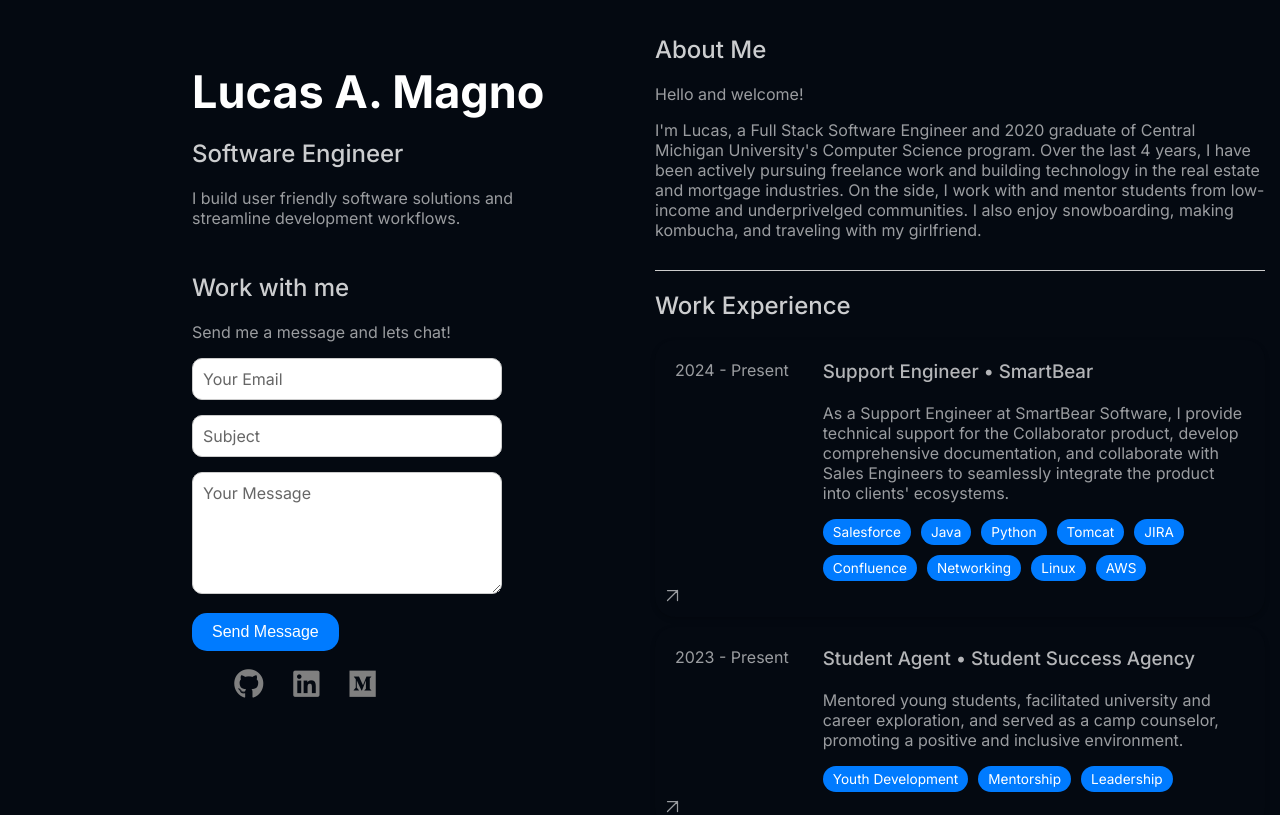
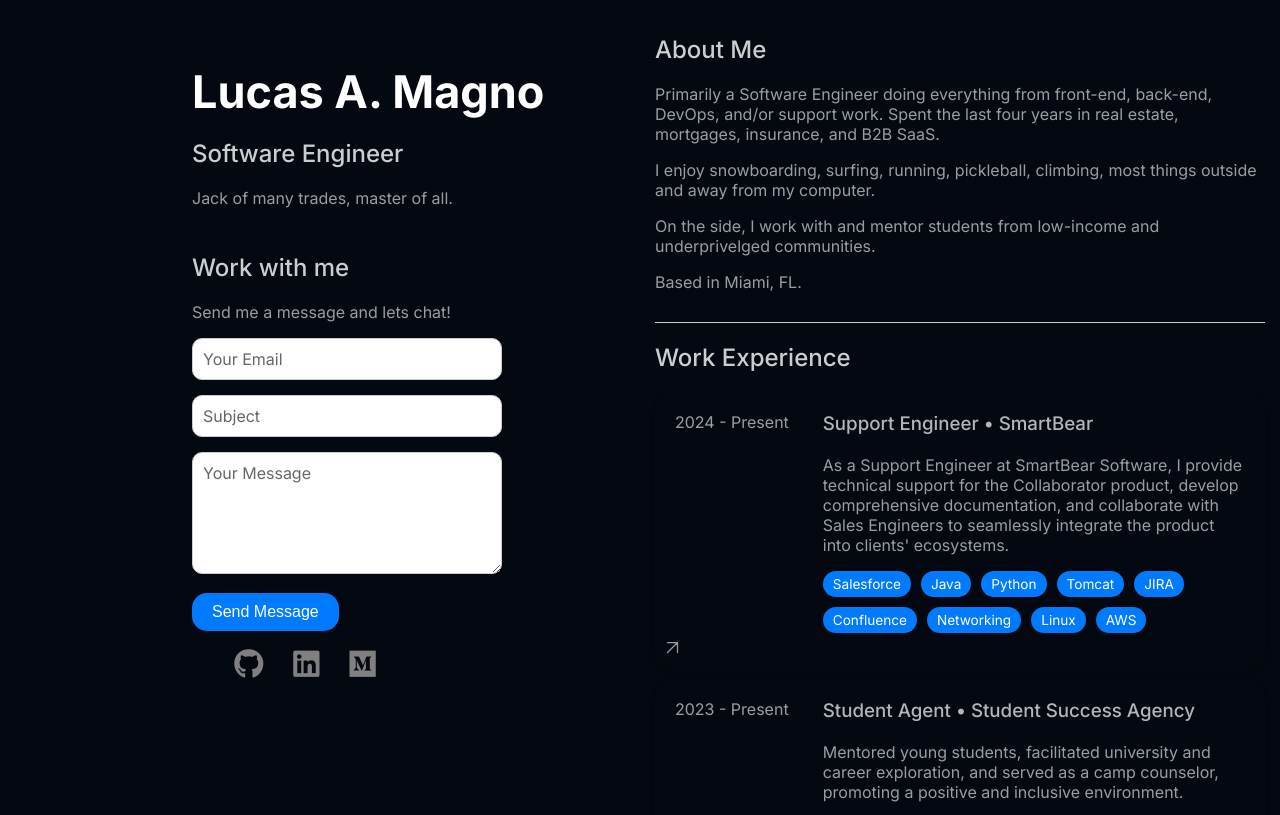
Before and after one commit to lucasamagno/portfoliov3, a Vue app: page / in a window 1280 px wide. Shown: the top 815 px of the page. Built offline with nearby package versions, Linux system fonts and the light colour scheme.

Commit message:
new build

```diff
--- a/src/components/HelloWorld.vue
+++ b/src/components/HelloWorld.vue
@@ -49,7 +49,7 @@
       <section id="hero">
         <h1 id="name">Lucas A. Magno</h1>
         <h2>Software Engineer</h2>
-        <p>I build user friendly software solutions and streamline development workflows.</p>
+        <p>Jack of many trades, master of all.</p>
       </section>
 
       <section id="contact">
@@ -88,13 +88,12 @@
     <div class="content">
       <section id="about">
         <h2>About Me</h2>
-        <p>Hello and welcome! </p>
         <p>
-          I'm Lucas, a Full Stack Software Engineer and 2020 graduate of Central Michigan University's Computer Science program.
-          Over the last 4 years, I have been actively pursuing freelance work and building technology in the real estate and mortgage industries.
-          On the side, I work with and mentor students from low-income and underprivelged communities.
-          I also enjoy snowboarding, making kombucha, and traveling with my girlfriend.
+         Primarily a Software Engineer doing everything from front-end, back-end, DevOps, and/or support work. Spent the last four years in real estate, mortgages, insurance, and B2B SaaS.
         </p>
+        <p>I enjoy snowboarding, surfing, running, pickleball, climbing, most things outside and away from my computer.</p>
+        <p>On the side, I work with and mentor students from low-income and underprivelged communities.</p>
+        <p>Based in Miami, FL.</p>
       </section>
 
       <hr>
--- a/src/projects.js
+++ b/src/projects.js
@@ -1,6 +1,14 @@
 export const projects = [
     {
         id: 1,
+        title: "Vatalaro Coaching",
+        image: require("./assets/vatalarocoaching.png"),
+        description: "Website for Vatalaro Coaching.",
+        tools: ["Vue", "JavaScript", "HTML", "CSS", "GitHub Pages"],
+        url: "https://vatalarocoaching.com"
+    },
+    {
+        id: 2,
         title: "mohijazi.com",
         image: require("./assets/mohijazi.png"),
         description: "Portfolio website built for Regional Safety Manager at Bosch.",
@@ -8,7 +16,7 @@
         url: "https://mohijazi.com"
     },
     {
-        id: 2,
+        id: 3,
         title: "Affinity Strings",
         image: require("./assets/affinitystrings.png"),
         description: "Website for violin studio and quartet based in Davison, Michigan.",
@@ -16,7 +24,7 @@
         url: "https://www.affinitystrings.com/"
     },
     {
-        id: 3,
+        id: 4,
         title: " Simple Valuation",
         image: require("./assets/simplevaluation.png"),
         description: "Senior design project while obtaining my BS in Computer Science. The platform was designed to intake financial data and determine whether a stock was a good investment or not. (Not live anymore, checkout the github repo)",
```
Also changed, not shown: src/assets/vatalarocoaching.png (added), 8 other files (tests, documents, lock files or other folders).
